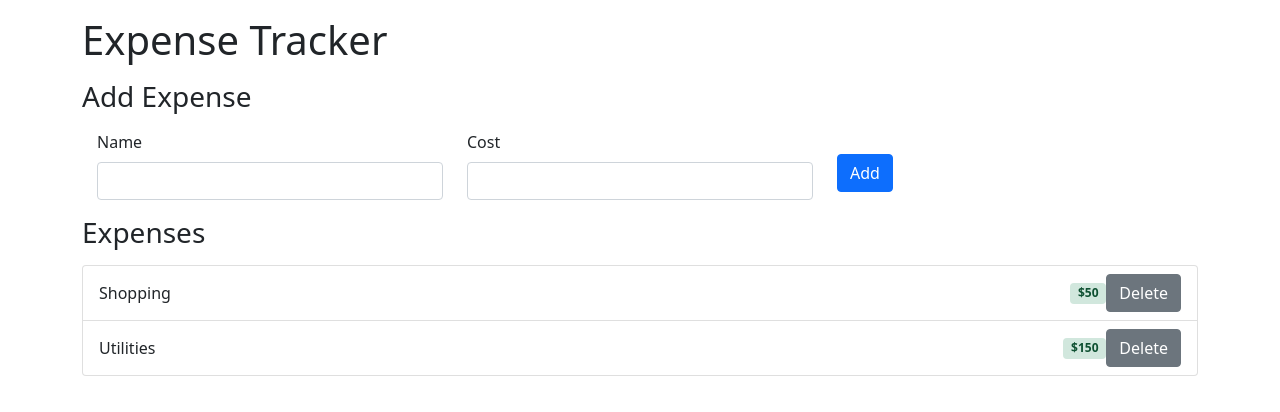
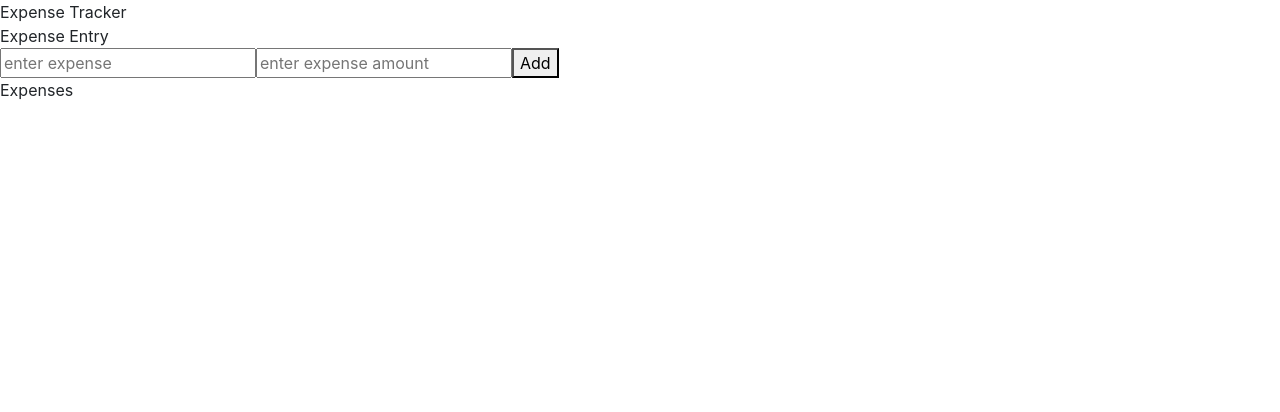
Before and after one commit to Eminer78/Expense-Tracker, a React (Create React App) app: page / in a window 1280 px wide. Shown: the top 412 px of the page. Built offline with nearby package versions, Linux system fonts and the light colour scheme.

Commit message:
reformated the project

```diff
--- a/src/App.js
+++ b/src/App.js
@@ -1,55 +1,12 @@
 import React from "react";
-import "bootstrap/dist/css/bootstrap.min.css";
 import ExpenseList from "./components/ExpenseList";
-import AddExpenseForm from "./components/AddExpenseForm";
 
-class App extends React.Component {
-  constructor(props) {
-    super(props);
-    this.state = {
-      expenses: [
-        { name: "Shopping", cost: 50 },
-        { name: "Utilities", cost: 150 },
-      ],
-    };
-    this.addExpense = this.addExpense.bind(this);
-    this.deleteExpense = this.deleteExpense.bind(this);
-  }
-
-  addExpense(name, cost) {
-    const newExpense = { name: name, cost: cost };
-    const newExpenses = [...this.state.expenses, newExpense];
-    this.setState({
-      expenses: newExpenses,
-    });
-  }
-
-  deleteExpense(expenseId) {
-    // ...
-  }
-
-  render() {
-    return (
-      <div className="container">
-        <h1 className="mt-3">Expense Tracker</h1>
-        <h3 className="mt-3">Add Expense</h3>
-        <div className="mt-3">
-          <div className="col-sm">
-            <AddExpenseForm addExpense={this.addExpense} />
-          </div>
-        </div>
-        <h3 className="mt-3">Expenses</h3>
-        <div className="row mt-3">
-          <div className="col-sm">
-            <ExpenseList
-              expenses={this.state.expenses}
-              deleteExpense={this.deleteExpense}
-            />
-          </div>
-        </div>
-      </div>
-    );
-  }
-}
+const App = () => {
+  return (
+    <div>
+      <ExpenseList />
+    </div>
+  );
+};
 
 export default App;
--- a/src/components/AddExpenseForm.js
+++ /dev/null
@@ -1,59 +0,0 @@
-import React, { Component } from "react";
-
-export default class AddExpenseForm extends Component {
-  constructor(props) {
-    super(props);
-    this.state = { name: "", cost: "" };
-
-    this.handleChange = this.handleChange.bind(this);
-    this.handleSubmit = this.handleSubmit.bind(this);
-  }
-  handleChange(event) {
-    this.setState({ [event.target.name]: event.target.value });
-  }
-  handleSubmit(event) {
-    const { name, cost } = this.state;
-    event.preventDefault();
-    alert(`Expense: ${name} at $${cost}`);
-    this.props.addExpense(name, cost);
-    this.setState({
-      name: "",
-      cost: "",
-    });
-  }
-  render() {
-    return (
-      <form onSubmit={this.handleSubmit}>
-        <div className="row ">
-          <div className="col-sm">
-            <label>Name</label>
-            <input
-              required="required"
-              type="text"
-              className="form-control py-3"
-              name="name"
-              value={this.state.name}
-              onChange={this.handleChange}
-            ></input>
-          </div>
-          <div className="col-sm ">
-            <label htmlFor="cost">Cost</label>
-            <input
-              required="required"
-              type="text"
-              className="form-control py-3"
-              name="cost"
-              value={this.state.cost}
-              onChange={this.handleChange}
-            ></input>
-          </div>
-          <div className="col-sm">
-            <button type="submit" className="btn btn-primary mt-4">
-              Add
-            </button>
-          </div>
-        </div>
-      </form>
-    );
-  }
-}
--- a/src/components/ExpenseItem.js
+++ b/src/components/ExpenseItem.js
@@ -1,17 +1,30 @@
-import React from "react";
+import React, { Component } from "react";
 
-const ExpenseItem = (props) => {
-  return (
-    <li className="list-group-item d-flex justify-content-between align-items-center">
-      {props.name}
-      <div>
-        <span className="badge alert-success mt-2">${props.cost}</span>
-        <button type="submit" className="btn btn-secondary">
+export default class ExpenseItems extends Component {
+  constructor(props) {
+    super();
+
+    this.createTasks = this.createTasks.bind(this);
+  }
+
+  createTasks(item) {
+    return (
+      <li>
+        {item.text}
+        <span>${item.cost}</span>
+        <button onClick={() => this.delete(item.key)} key={item.key}>
           Delete
         </button>
-      </div>
-    </li>
-  );
-};
+      </li>
+    );
+  }
+  delete(key) {
+    this.props.delete(key);
+  }
 
-export default ExpenseItem;
+  render() {
+    var expenseEntries = this.props.entries;
+    var listItems = expenseEntries.map(this.createTasks);
+    return <ul className="theList">{listItems}</ul>;
+  }
+}
--- a/src/components/ExpenseList.js
+++ b/src/components/ExpenseList.js
@@ -1,14 +1,66 @@
-import React from "react";
-import ExpenseItem from "./ExpenseItem";
+import React, { Component } from "react";
+import ExpenseItems from "./ExpenseItem";
 
-const ExpenseList = (props) => {
-  return (
-    <ul className="list-group">
-      {props.expenses.map((expense) => (
-        <ExpenseItem name={expense.name} cost={expense.cost} />
-      ))}
-    </ul>
-  );
-};
+export default class ExpenseList extends Component {
+  constructor(props) {
+    super(props);
 
-export default ExpenseList;
+    this.state = {
+      items: [],
+    };
+
+    this.addItem = this.addItem.bind(this);
+    this.deleteItem = this.deleteItem.bind(this);
+  }
+
+  addItem(e) {
+    if (this._inputElement.value !== "") {
+      var newItem = {
+        text: this._inputElement.value,
+        cost: this.cost.value,
+        key: Date.now(),
+      };
+      this.setState((prevState) => {
+        return {
+          items: prevState.items.concat(newItem),
+        };
+      });
+    }
+    this._inputElement.value = "";
+    this.cost.value = "";
+    e.preventDefault();
+  }
+
+  deleteItem(key) {
+    var filteredItems = this.state.items.filter(function (item) {
+      return item.key !== key;
+    });
+    this.setState({ items: filteredItems });
+  }
+  render() {
+    return (
+      <div className="expenseListMain">
+        Expense Tracker
+        <div className="header">
+          Expense Entry
+          <form onSubmit={this.addItem}>
+            <input
+              ref={(a) => (this._inputElement = a)}
+              placeholder="enter expense"
+              required="required"
+            ></input>
+            <input
+              type="number"
+              ref={(b) => (this.cost = b)}
+              placeholder="enter expense amount"
+              required="required"
+            ></input>
+            <button type="submit">Add</button>
+          </form>
+        </div>
+        Expenses
+        <ExpenseItems entries={this.state.items} delete={this.deleteItem} />
+      </div>
+    );
+  }
+}
```
